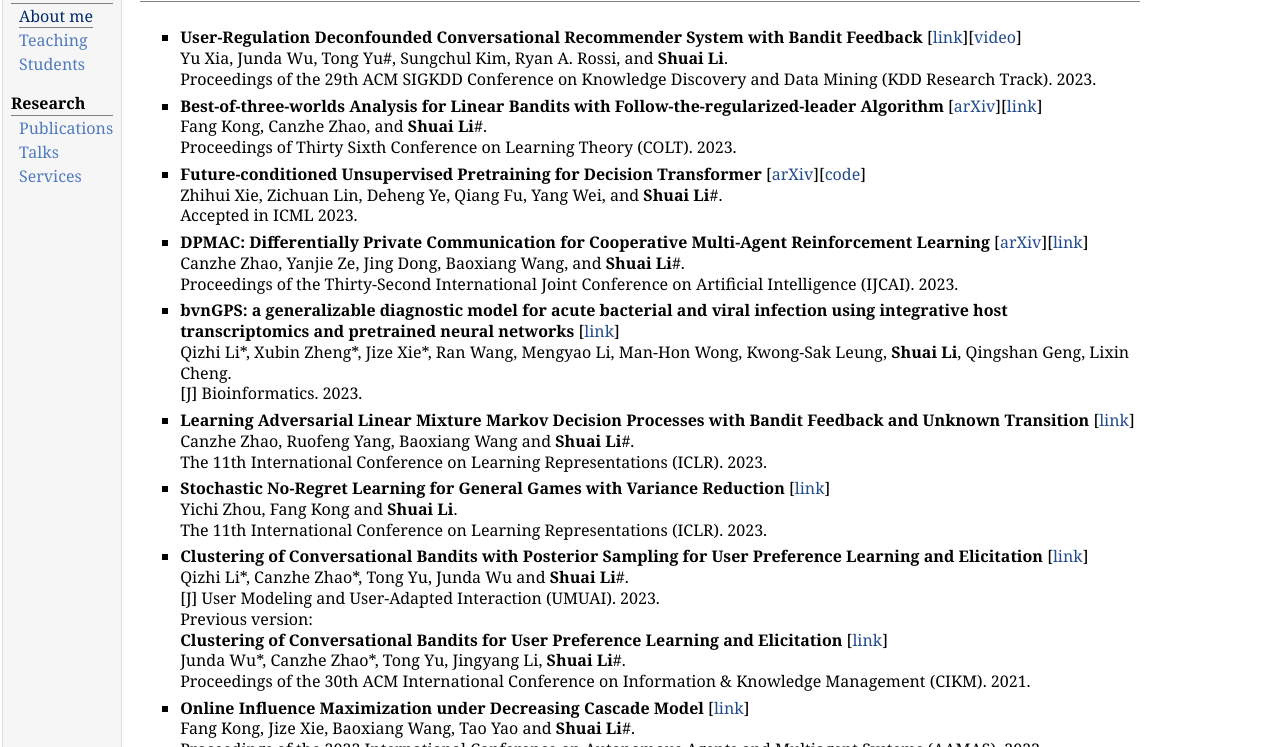
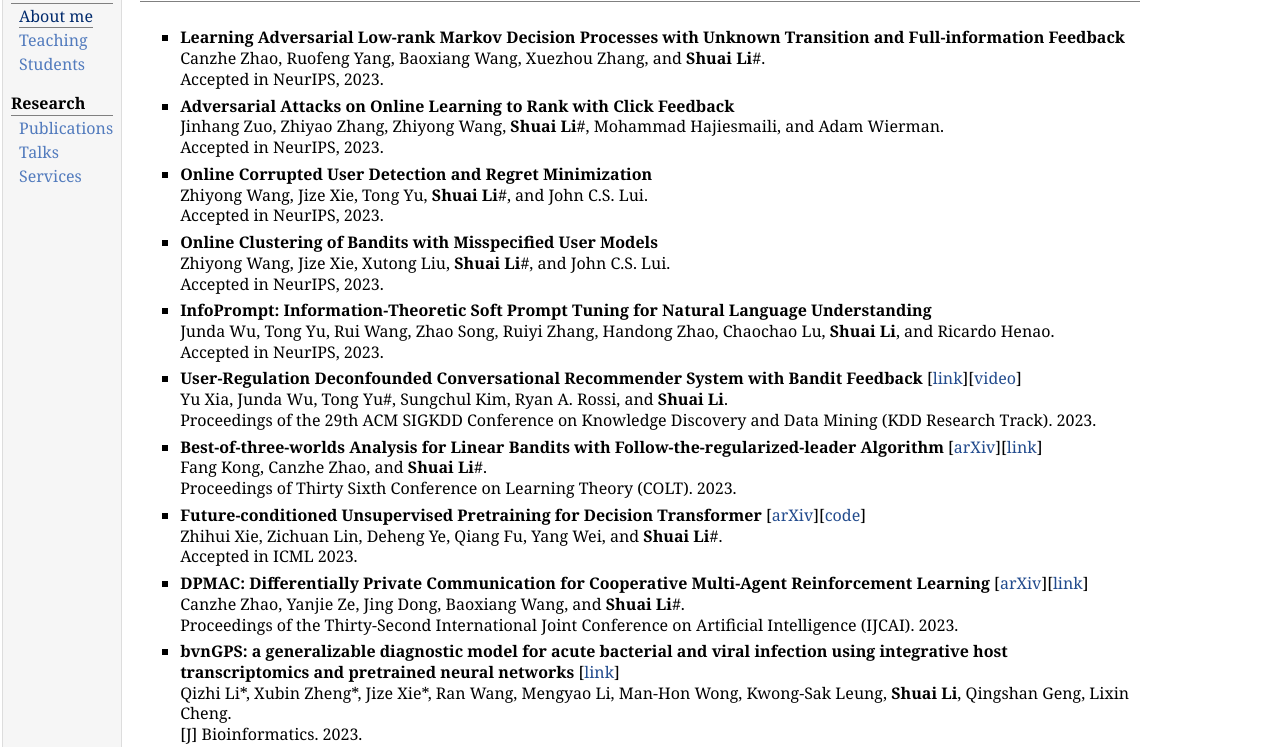
Before and after one commit to shuaili8/shuaili8.github.io, a plain HTML site: page publications.html in a window 1280 px wide. Shown: the part 48-795 px from the top of the page. Drawn offline with Linux system fonts and the light colour scheme.

Commit message:
update pub

```diff
--- a/publications.html
+++ b/publications.html
@@ -36,6 +36,31 @@
 <h1>Publications </h1>
 </div>
 <ul>
+            <li><p><b>Learning Adversarial Low-rank Markov Decision Processes with Unknown Transition and Full-information Feedback</b> <br>
+            Canzhe Zhao, Ruofeng Yang, Baoxiang Wang, Xuezhou Zhang, and <b>Shuai Li</b>#.<br>
+            Accepted in NeurIPS, 2023.
+            </p></li>
+
+            <li><p><b>Adversarial Attacks on Online Learning to Rank with Click Feedback</b> <br>
+            Jinhang Zuo, Zhiyao Zhang, Zhiyong Wang, <b>Shuai Li</b>#, Mohammad Hajiesmaili, and Adam Wierman. <br>
+            Accepted in NeurIPS, 2023.
+            </p></li>
+
+            <li><p><b>Online Corrupted User Detection and Regret Minimization</b> <br>
+            Zhiyong Wang, Jize Xie, Tong Yu, <b>Shuai Li</b>#, and John C.S. Lui. <br>
+            Accepted in NeurIPS, 2023.
+            </p></li>
+
+            <li><p><b>Online Clustering of Bandits with Misspecified User Models</b> <br>
+            Zhiyong Wang, Jize Xie, Xutong Liu, <b>Shuai Li</b>#, and John C.S. Lui. <br>
+            Accepted in NeurIPS, 2023.
+            </p></li>
+
+            <li><p><b>InfoPrompt: Information-Theoretic Soft Prompt Tuning for Natural Language Understanding</b> <br>
+            Junda Wu, Tong Yu, Rui Wang, Zhao Song, Ruiyi Zhang, Handong Zhao, Chaochao Lu, <b>Shuai Li</b>, and Ricardo Henao. <br>
+            Accepted in NeurIPS, 2023.
+            </p></li>
+
             <li><p><b>User-Regulation Deconfounded Conversational Recommender System with Bandit Feedback</b> [<a href="https://dl.acm.org/doi/10.1145/3580305.3599539" target="_blank">link</a>][<a href="https://www.youtube.com/watch?v=1dPwslX2fO8&ab_channel=AssociationforComputingMachinery%28ACM%29" target="_blank">video</a>]<br>
             Yu Xia, Junda Wu, Tong Yu#, Sungchul Kim, Ryan A. Rossi, and <b>Shuai Li</b>.<br>
             Proceedings of the 29th ACM SIGKDD Conference on Knowledge Discovery and Data Mining (KDD Research Track). 2023.
```
Also changed, not shown: index.html (+1 -1 lines), 2 other files.
